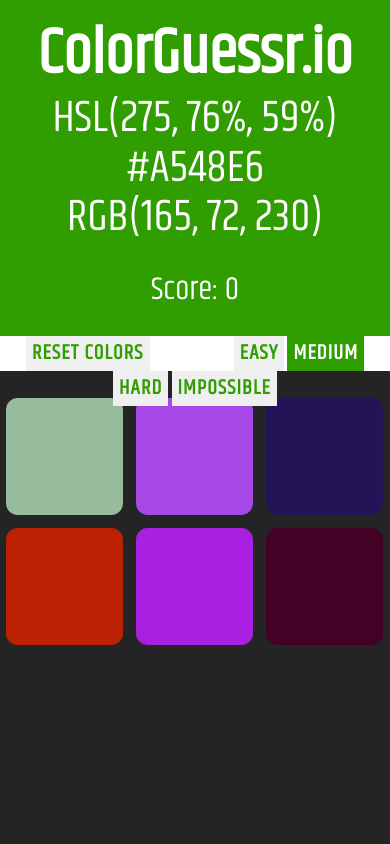
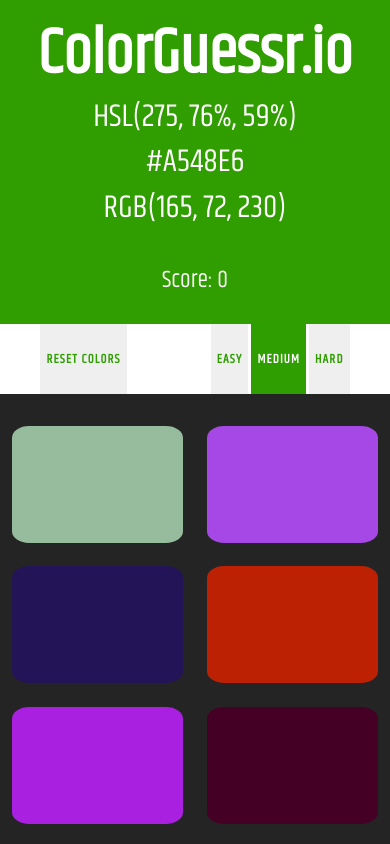
Before and after one commit to jochemvogel/ColorGuessr.io, a PHP site: page / in a window 390 px wide. Run offline with PHP 8.4, Linux system fonts and the light colour scheme.

Commit message:
Add media queries to make it visible on all devices

```diff
--- a/css/style.css
+++ b/css/style.css
@@ -89,3 +89,41 @@
     max-width: 600px;
     margin: 20px auto;
 }
+
+@media screen and (max-width: 430px) {
+    button {
+        font-size: .8em;
+    }
+}
+
+@media screen and (max-width:  700px) {
+    .square {
+        width: 44%;
+        margin: 3% 3%;
+    }
+
+    .stripe {
+        height: 70px;
+    }
+
+    .impossible {
+        display: none;
+        visibility: hidden;
+    }
+}
+
+@media screen and (max-width: 1000px) {
+    .display-group {
+        display: flex;
+        flex-direction: column;
+        font-size: .5em;
+    }
+
+    .display-group span {
+        margin: 5px;
+    }
+
+    .score {
+        font-size: 24px;
+    }
+}
--- a/index.html
+++ b/index.html
@@ -31,7 +31,7 @@
         <button class="level">Easy</button>
         <button class="level selected">Medium</button>
         <button class="level">Hard</button>
-        <button class="level">Impossible</button>
+        <button class="level impossible">Impossible</button>
         </div>
 
     <!-- SQUARE CREATION -->
```
